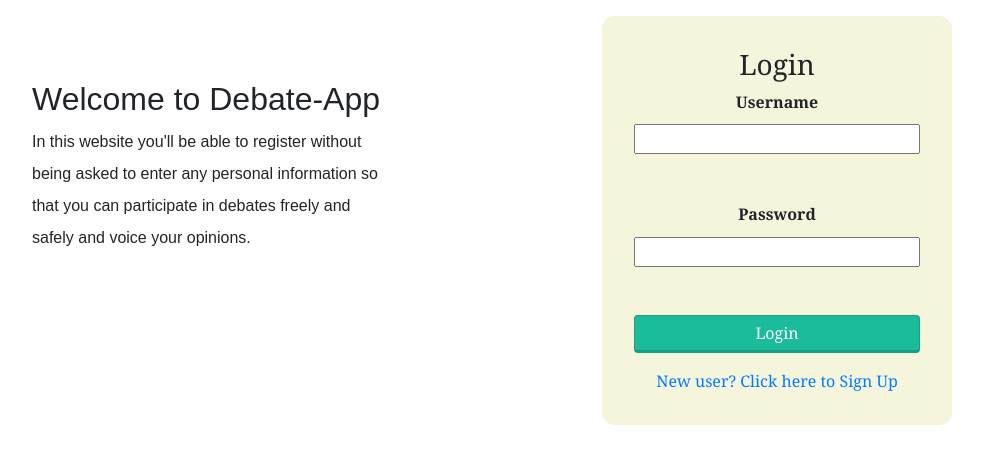
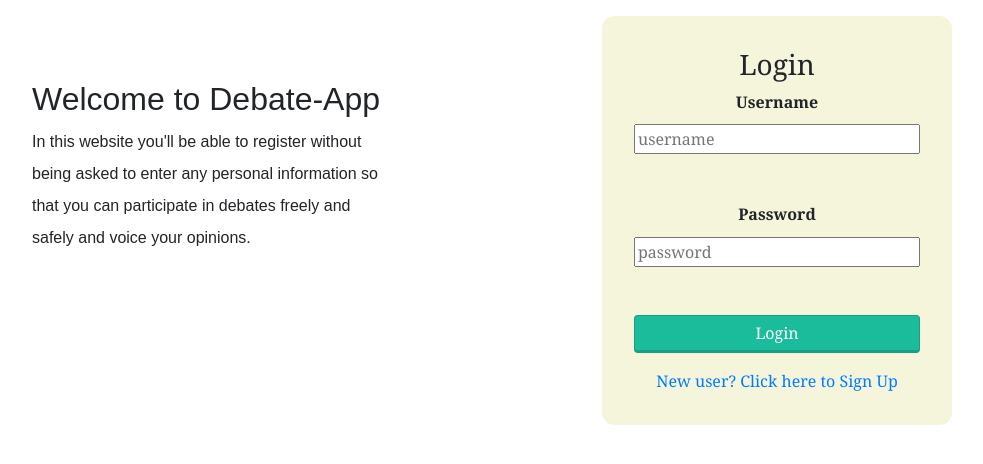
Before and after one commit to Joseph544310/debate-web-app, a React (Create React App) app in the folder client/: page / in a window 1280 px wide. Shown: the top 464 px of the page, without its empty margins (148-1131 px from the left). Built offline with nearby package versions, Linux system fonts and the light colour scheme.

Commit message:
added placeholders on forms

```diff
--- a/client/src/components/authentication.js
+++ b/client/src/components/authentication.js
@@ -86,9 +86,9 @@ function Authentication(props) {
         <h3>Login</h3>
         <form onSubmit={login}>
           <label htmlFor="username">Username</label>
-          <input type='text' id='username' onChange={e => setLoginUsername(e.target.value)} value={loginUsername} required/>
+          <input type='text' id='username' placeholder='username' onChange={e => setLoginUsername(e.target.value)} value={loginUsername} required/>
           <label htmlFor="password">Password</label>
-          <input type='password' id='password' onChange= {e => setLoginPassword(e.target.value)} value={loginPassword} required/>
+          <input type='password' id='password'  placeholder='password' onChange= {e => setLoginPassword(e.target.value)} value={loginPassword} required/>
           <input className="btn btn-success" type='submit' value='Login'/>
           <p>{errorMessage}</p>
           <a href="#register"
@@ -105,11 +105,11 @@ function Authentication(props) {
         <h3>Register</h3>
         <form onSubmit={register}>
           <label htmlFor="username">Username</label>
-          <input type='text' id='username' onChange={e => setRegisterUsername(e.target.value)} value={registerUsername} required/>
+          <input type='text' id='username' placeholder='username' onChange={e => setRegisterUsername(e.target.value)} value={registerUsername} required/>
           <label htmlFor="password">Password</label>
-          <input type='password' id='password' onChange= {e => setRegisterPassword(e.target.value)} value={registerPassword} required/>
+          <input type='password' id='password' placeholder='password' onChange= {e => setRegisterPassword(e.target.value)} value={registerPassword} required/>
           <label htmlFor="password2">Confirm Password</label>
-          <input type='password' id='password2' onChange= {e => setRegisterConfirmPassword(e.target.value)} value={registerConfirmPassword} required/>
+          <input type='password' id='password2' placeholder='password' onChange= {e => setRegisterConfirmPassword(e.target.value)} value={registerConfirmPassword} required/>
           <input className="btn btn-success" type='submit' value='Register'/>
           <p>{errorMessage}</p>
           <a href="#login"
```
